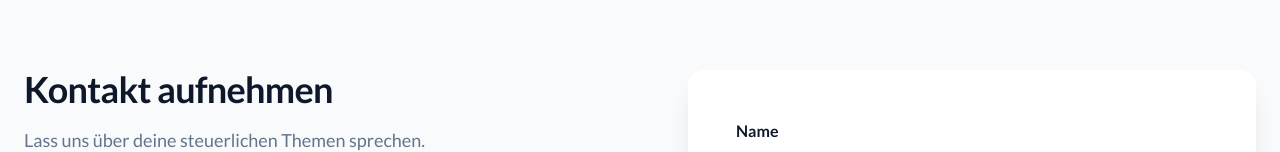
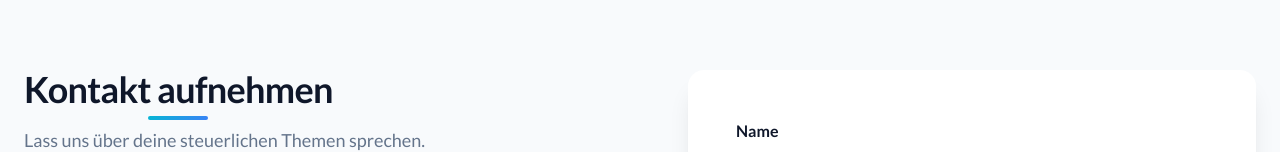
Before and after one commit to peiker-bit/Website, a React (Vite) app: page / in a window 1280 px wide. Shown: the part 3038-3190 px from the top of the page. Built offline with nearby package versions, Linux system fonts and the light colour scheme; no server answers; the database is empty.

Commit message:
random fixes

```diff
--- a/src/components/About.jsx
+++ b/src/components/About.jsx
@@ -11,7 +11,7 @@ const About = () => {
                     <div className="about-content">
                         <ScrollReveal>
                             <div className="label-text">Die Kanzlei</div>
-                            <h2>Steuerberatung, die Orientierung schafft und Entscheidungen unterstützt</h2>
+                            <h2 className="section-title">Steuerberatung, die Orientierung schafft und Entscheidungen unterstützt</h2>
                             <p>
                                 Ich verstehe mich als Partner auf Augenhöhe. Steuerberatung bedeutet für mich mehr als das Ausfüllen von Formularen – sie schafft Struktur, Orientierung und eine verlässliche Grundlage für fundierte wirtschaftliche Entscheidungen.
                             </p>
--- a/src/components/Contact.jsx
+++ b/src/components/Contact.jsx
@@ -88,7 +88,7 @@ const Contact = () => {
         <div className="contact-wrapper">
           <div className="contact-info">
             <ScrollReveal>
-              <h2>Kontakt aufnehmen</h2>
+              <h2 className="section-title">Kontakt aufnehmen</h2>
               <p>
                 Lass uns über deine steuerlichen Themen sprechen.<br />
                 In einem unverbindlichen Erstgespräch verschaffen wir uns gemeinsam einen Überblick und klären, wie ich dich unterstützen kann.
--- a/src/components/Footer.jsx
+++ b/src/components/Footer.jsx
@@ -27,10 +27,10 @@ const Footer = () => {
 
                     <div className="footer-links">
                         <h4>Leistungen</h4>
-                        <a href="#">Einkommensteuer</a>
-                        <a href="#">Jahresabschluss</a>
-                        <a href="#">Buchführung</a>
-                        <a href="#">Beratung</a>
+                        <a href="/#services">Einkommensteuer</a>
+                        <a href="/#services">Jahresabschluss</a>
+                        <a href="/#services">Buchführung</a>
+                        <a href="/#services">Beratung</a>
                     </div>
 
                     <div className="footer-links">
--- a/src/components/Services.jsx
+++ b/src/components/Services.jsx
@@ -100,27 +100,6 @@ const Services = () => {
           max-width: 700px;
           margin-left: auto;
           margin-right: auto;
-        }
-
-        .section-title {
-          font-size: var(--text-4xl);
-          margin-bottom: 1.5rem;
-          color: var(--color-primary);
-          position: relative;
-          display: inline-block;
-        }
-
-        /* Optional: aesthetic underline for title */
-        .section-title::after {
-          content: '';
-          position: absolute;
-          bottom: -10px;
-          left: 50%;
-          transform: translateX(-50%);
-          width: 60px;
-          height: 4px;
-          background: var(--gradient-accent);
-          border-radius: var(--radius-full);
         }
 
         .section-subtitle {
--- a/src/index.css
+++ b/src/index.css
@@ -404,3 +404,30 @@ img {
     font-size: var(--text-3xl);
   }
 }
+
+/* --- Global Section Title Style --- */
+.section-title {
+  font-size: var(--text-4xl);
+  margin-bottom: 1.5rem;
+  color: var(--color-primary);
+  position: relative;
+  display: inline-block;
+  font-weight: 700;
+}
+
+.section-title::after {
+  content: '';
+  position: absolute;
+  bottom: -10px;
+  left: 50%;
+  transform: translateX(-50%);
+  width: 60px;
+  height: 4px;
+  background: var(--gradient-accent);
+  border-radius: var(--radius-full);
+}
+
+/* --- Scroll Offset for Sticky Header --- */
+section[id] {
+  scroll-margin-top: 100px;
+}
```
